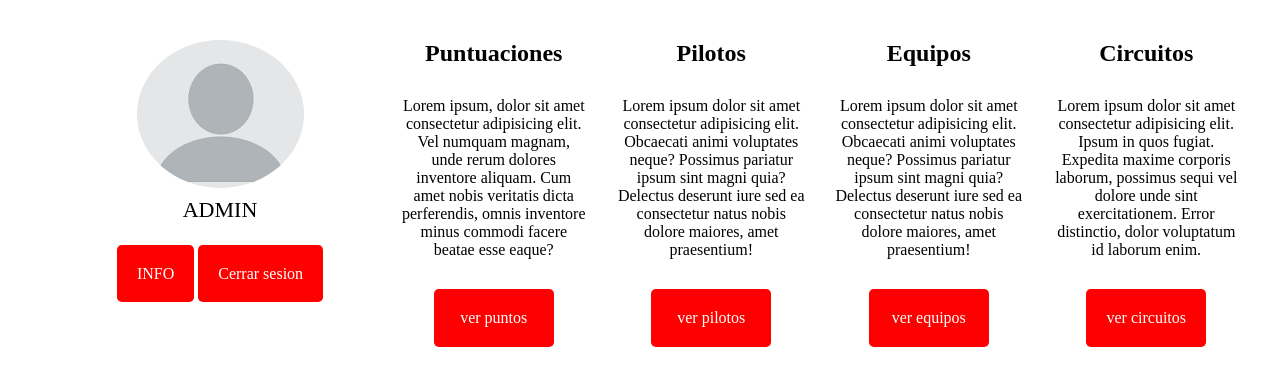
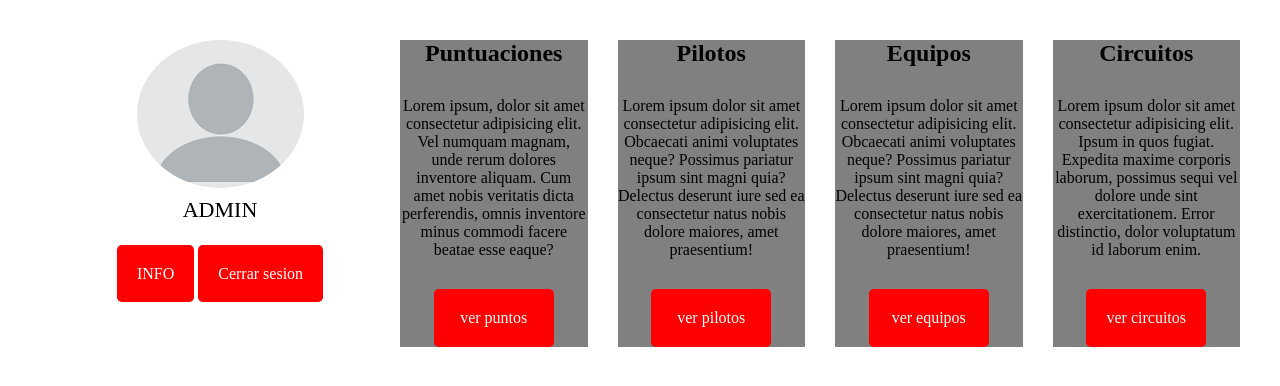
Before and after one commit to alvarogomez05/dwes_proyect, a PHP site: page /pages/admin.php in a window 1280 px wide. Shown: the part 158-544 px from the top of the page. Run offline with PHP 8.4, Linux system fonts and the light colour scheme; the visitor is signed in with stand-in values (Sample User, id 1); some web fonts are replaced.

Commit message:
background

```diff
--- a/css/admin.css
+++ b/css/admin.css
@@ -82,6 +82,7 @@
     width: 70%;
 }
 .card{
+    background-color: gray;
     width: 350px;
     display: flex;
     flex-direction: column;
```
